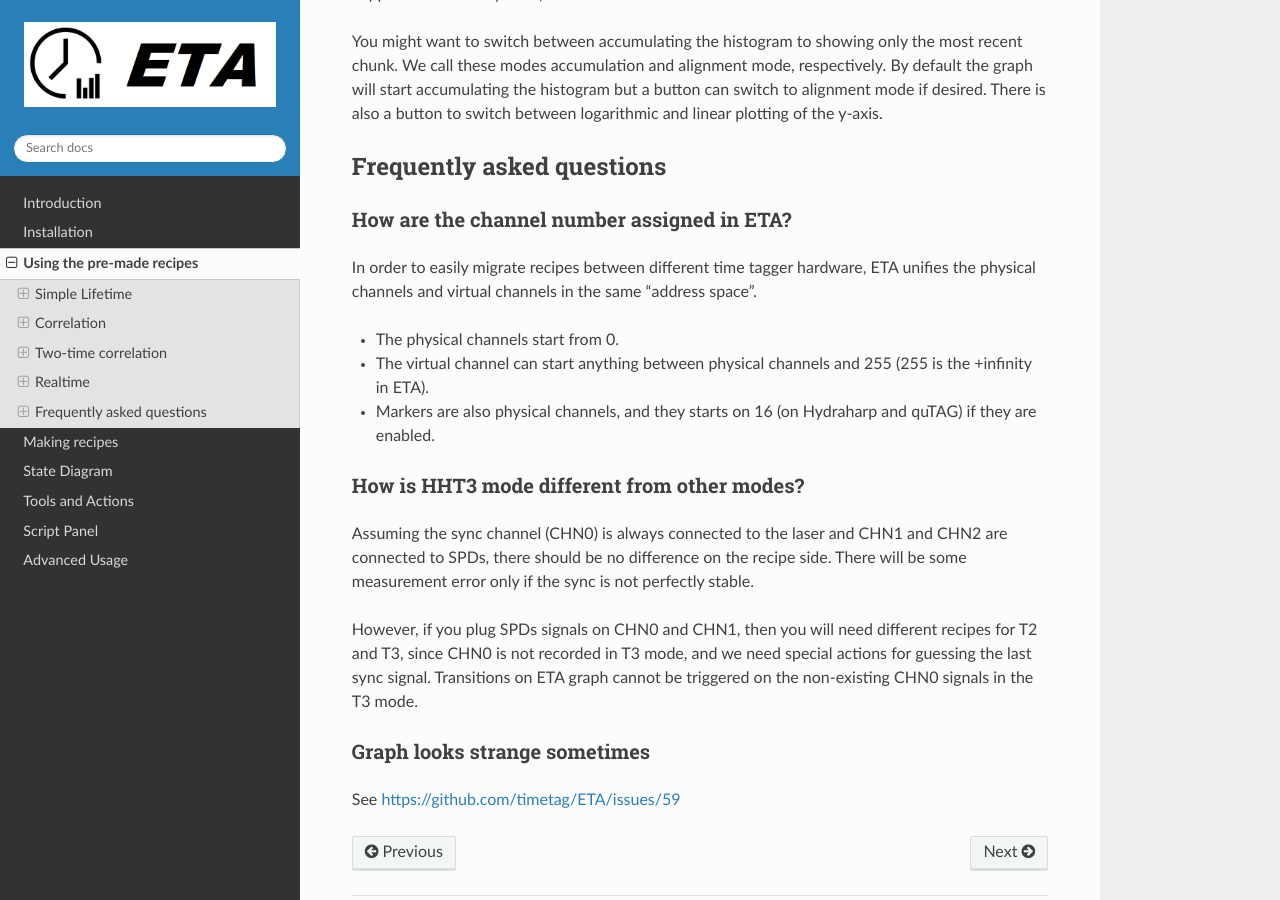
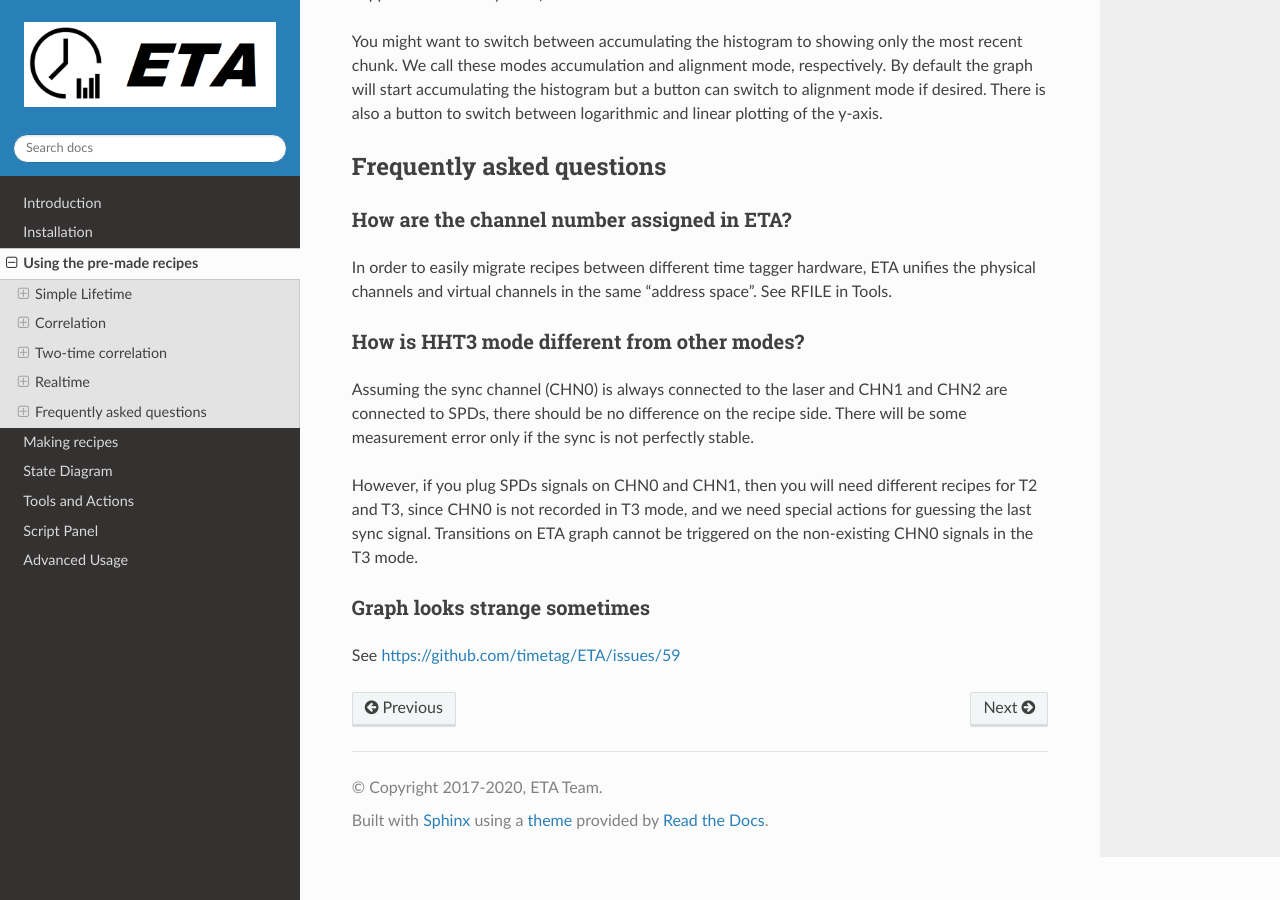
Before and after one commit to timetag/timetag.github.io, a Sphinx documentation site: the page built from docs/recipes.rst, in a window 1280 px wide and 900 px high, scrolled down 3109 px. Built offline with Sphinx 7.4.7 and the Read the Docs theme 2.0.0, drawn with Linux system fonts in a browser that asks for light colours.

Commit message:
Update recipes.rst

```diff
--- a/docs/recipes.rst
+++ b/docs/recipes.rst
@@ -80,13 +80,7 @@ Frequently asked questions
 
 How are the channel number assigned in ETA?
 ......
-In order to easily migrate recipes between different time tagger hardware, ETA unifies the physical channels and virtual channels in the same "address space".
-
-* The physical channels start from 0.
-
-* The virtual channel can start anything between physical channels and 255 (255 is the +infinity in ETA).
-
-* Markers are also physical channels, and they starts on 16 (on Hydraharp and quTAG) if they are enabled.
+In order to easily migrate recipes between different time tagger hardware, ETA unifies the physical channels and virtual channels in the same "address space". See RFILE in Tools.
 
 How is HHT3 mode different from other modes?
 ......
```
